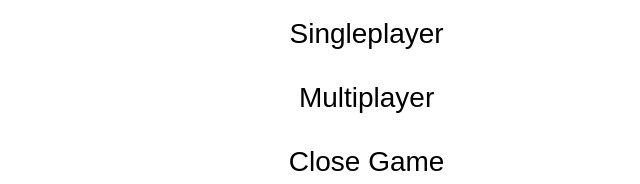
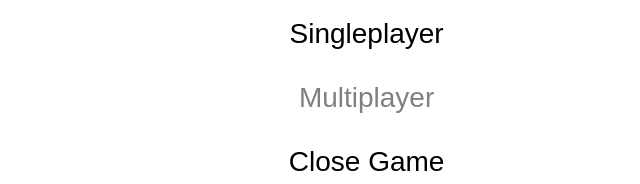
Before and after one commit to Gamify-IT/memory, a Vue app: page /1 in a window 1280 px wide. Shown: the part 258-442 px from the top of the page, without its empty margins (321-961 px from the left). Built offline with nearby package versions, Linux system fonts and the light colour scheme.

Commit message:
Disable multiplayer button as multiplayer does not exist yet (#28)

```diff
--- a/src/assets/global.css
+++ b/src/assets/global.css
@@ -40,14 +40,19 @@ body {
   z-index: 999;
 }
 
-.button span {
+.button:not([disabled]) span {
   cursor: pointer;
   display: inline-block;
   position: relative;
   transition: 0.5s;
 }
 
-.button span:after {
+.button:disabled {
+  color: gray;
+  cursor: not-allowed;
+}
+
+.button:not([disabled]) span:after {
   content: "\00bb";
   position: absolute;
   opacity: 0;
@@ -56,11 +61,11 @@ body {
   transition: 0.5s;
 }
 
-.button:hover span {
+.button:hover:not([disabled]) span {
   padding-right: 25px;
 }
 
-.button:hover span:after {
+.button:hover:not([disabled]) span:after {
   opacity: 1;
   right: 0;
 }
--- a/src/components/StartGameScene.vue
+++ b/src/components/StartGameScene.vue
@@ -3,7 +3,12 @@
   <button class="button" @click="redirectToSingleplayer()">
     <span>Singleplayer</span>
   </button>
-  <button class="button multiplayer-button" @click="redirectToMultiplayer()">
+  <button
+    class="button multiplayer-button"
+    @click="redirectToMultiplayer()"
+    title="Not implemented yet"
+    disabled
+  >
     <span>Multiplayer</span>
   </button>
   <button class="button close-button" @click="closeGame()">
```
Also changed, not shown: 1 other file (tests, documents, lock files or other folders).
